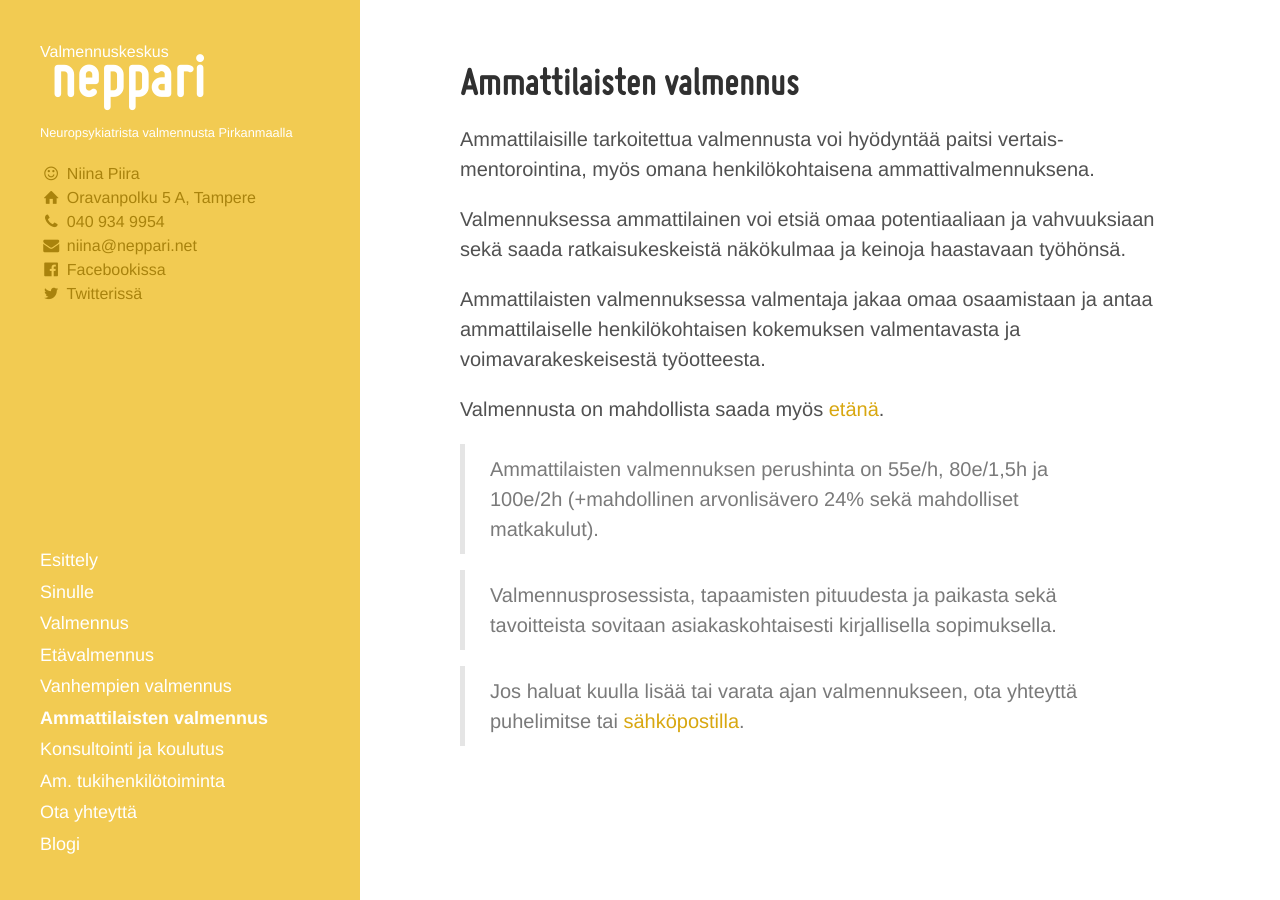
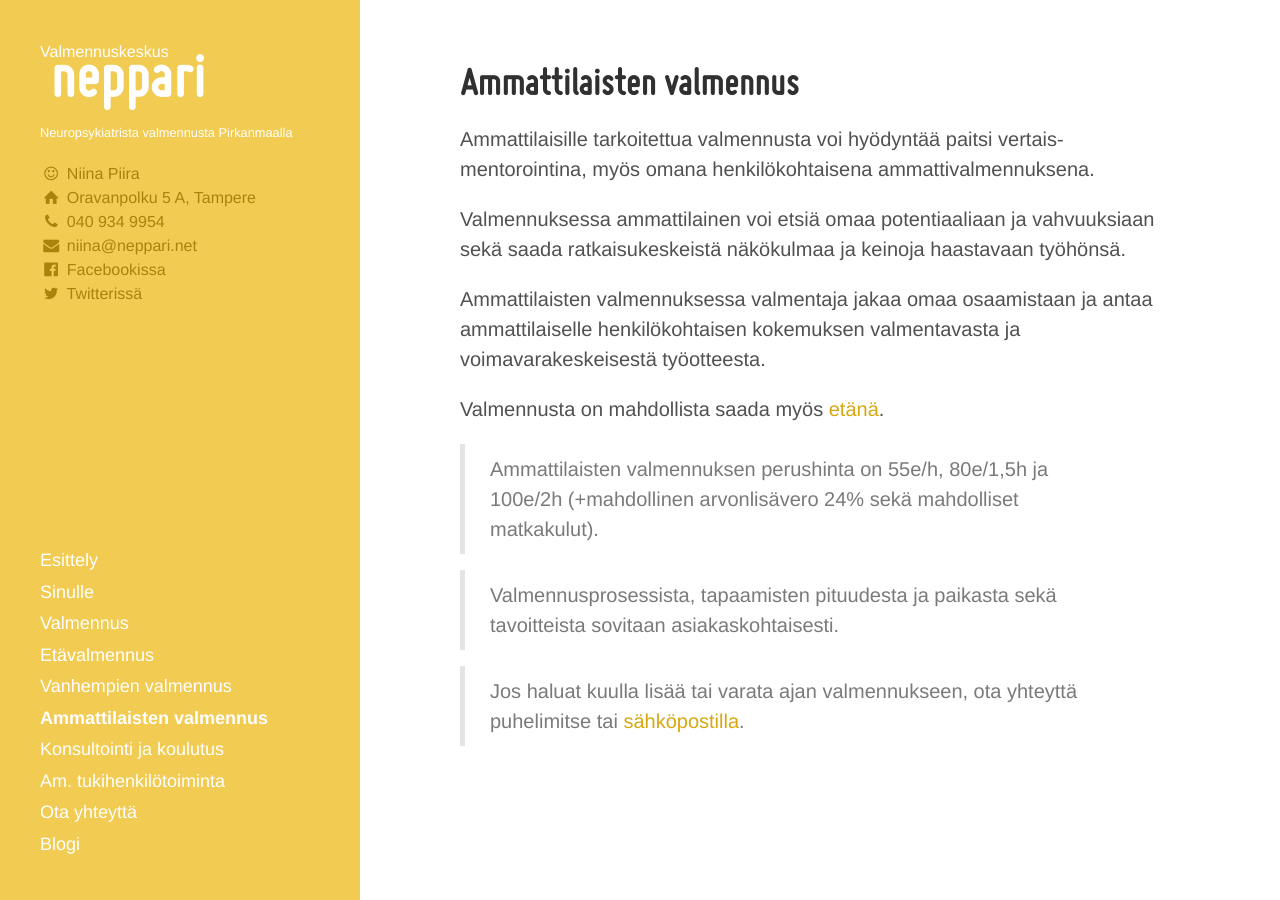
Before and after one commit to niinapiira/neppari.net, a Jekyll site: the page built from ammattilaisten-valmennus.md, in a window 1280 px wide. Built offline with Jekyll 4.4.1, drawn with Linux system fonts in a browser that asks for light colours.

Commit message:
Updated ammattilaisten-valmennus.md

```diff
--- a/ammattilaisten-valmennus.md
+++ b/ammattilaisten-valmennus.md
@@ -16,6 +16,6 @@ Valmennusta on mahdollista saada myös [etänä](/etavalmennus).
 
 > Ammattilaisten valmennuksen perushinta on 55e/h, 80e/1,5h ja 100e/2h (+mahdollinen arvonlisävero 24% sekä mahdolliset matkakulut).
 
-> Valmennusprosessista, tapaamisten pituudesta ja paikasta sekä tavoitteista sovitaan asiakaskohtaisesti kirjallisella sopimuksella.
+> Valmennusprosessista, tapaamisten pituudesta ja paikasta sekä tavoitteista sovitaan asiakaskohtaisesti.
 
 > Jos haluat kuulla lisää tai varata ajan valmennukseen, ota yhteyttä puhelimitse tai [sähköpostilla](/ota-yhteytta).
```
